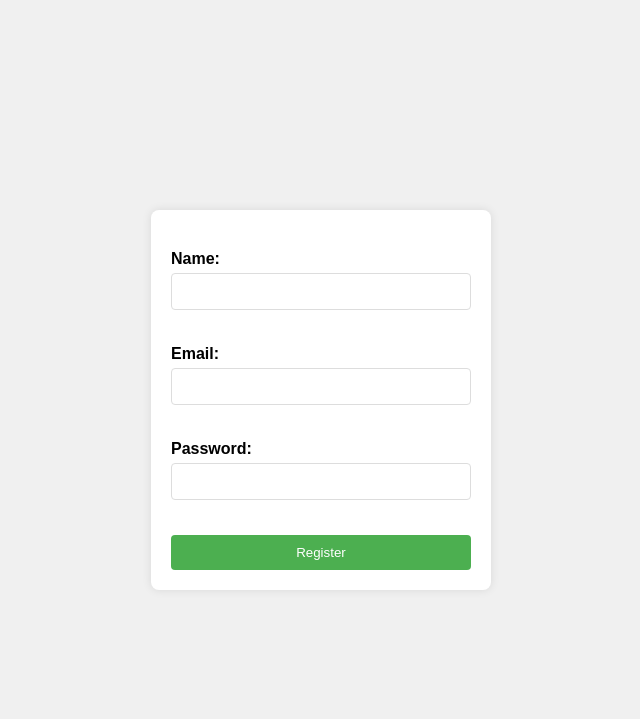
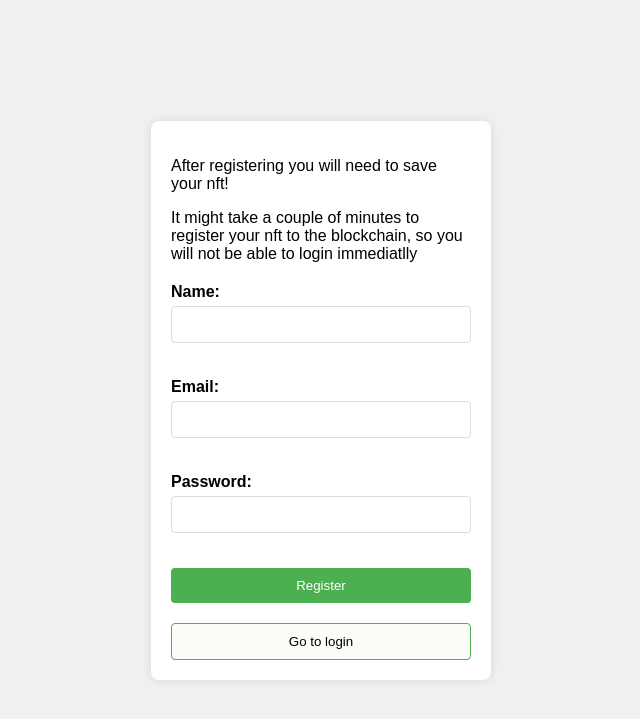
Before and after one commit to razvan-bara/Blockchain-NFT-LOGIN, a Flask app: page /register in a window 1280 px wide. Shown: the top 719 px of the page, without its empty margins (319-959 px from the left). Run offline with Flask 3, Linux system fonts and the light colour scheme.

Commit message:
login user

```diff
--- a/blockchain/nft.py
+++ b/blockchain/nft.py
@@ -88,4 +88,7 @@ def transferLatestNFT(reciever : User) -> int:
 
 def check_nft_ownership(user : User) -> bool:
     nfts = provider.get_nonfungible_tokens_of_account(Address.from_bech32(user.address))
+    if len(nfts) == 0:
+        return False
+
     return user.nft_nonce == nfts[0].nonce
--- a/templates/register.html
+++ b/templates/register.html
@@ -43,6 +43,20 @@
             width: 100%;
             margin-top: 20px;
         }
+        input[type="button"] {
+            background-color: #fcfcf9;
+            color: black;
+            padding: 10px 20px;
+            border: 1px solid #4CAF50;
+            border-radius: 4px;
+            cursor: pointer;
+            width: 100%;
+            margin-top: 20px;
+        }
+        input[type="button"]:hover {
+            color: white;
+            background-color: #4CAF50;
+        }
         input[type="submit"]:hover {
             background-color: #45a049;
         }
@@ -50,6 +64,8 @@
 </head>
 <body>
     <form action="/register" method="post">
+        <p>After registering you will need to save your nft!</p>
+        <p>It might take a couple of minutes to register your nft to the blockchain, so you will not be able to login immediatlly</p>
         <label for="name">Name:</label>
         <input type="text" id="name" name="name">
         <label for="email">Email:</label>
@@ -57,6 +73,8 @@
         <label for="password">Password:</label>
         <input type="password" id="password" name="password">
         <input type="submit" value="Register">
+        <a href="/login"><input type="button" value="Go to login"></a>
     </form>
+
 </body>
 </html>
```
